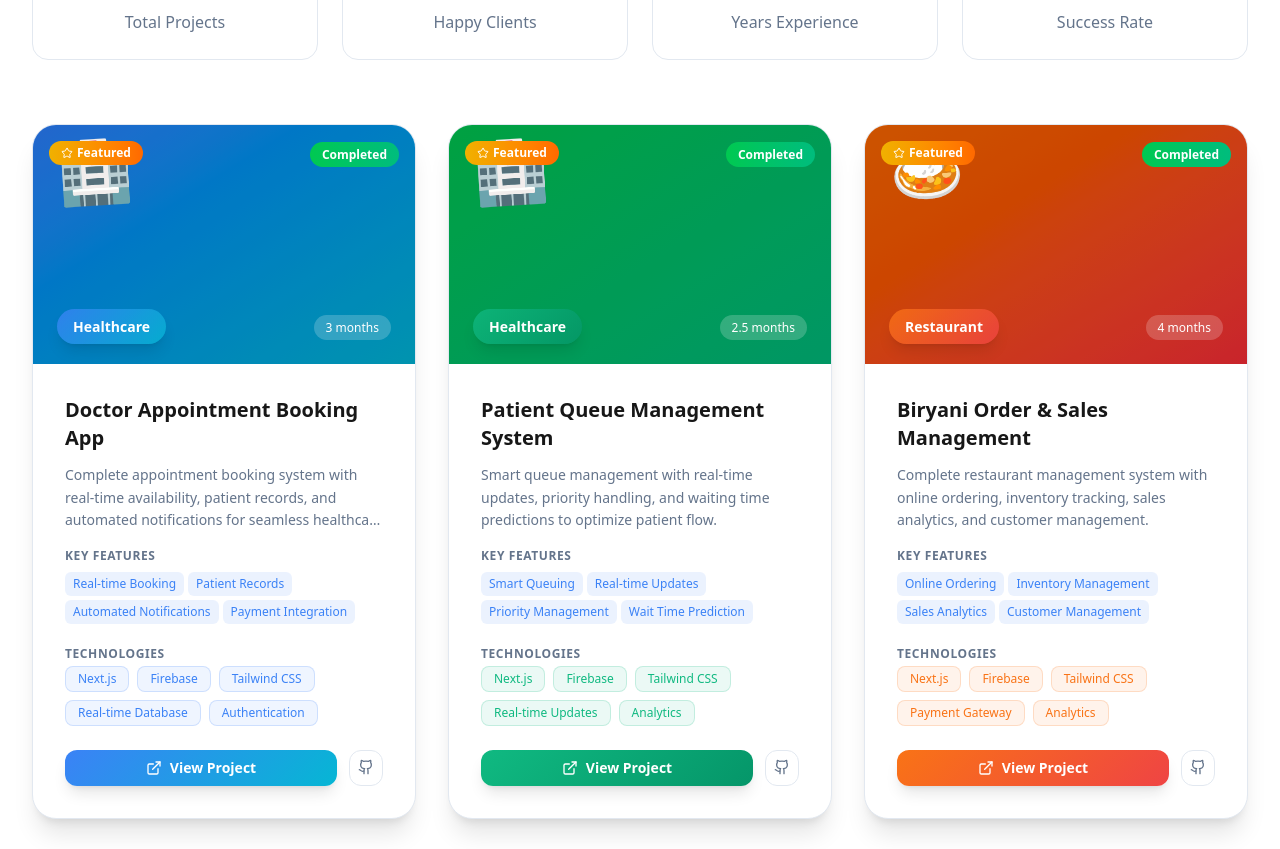
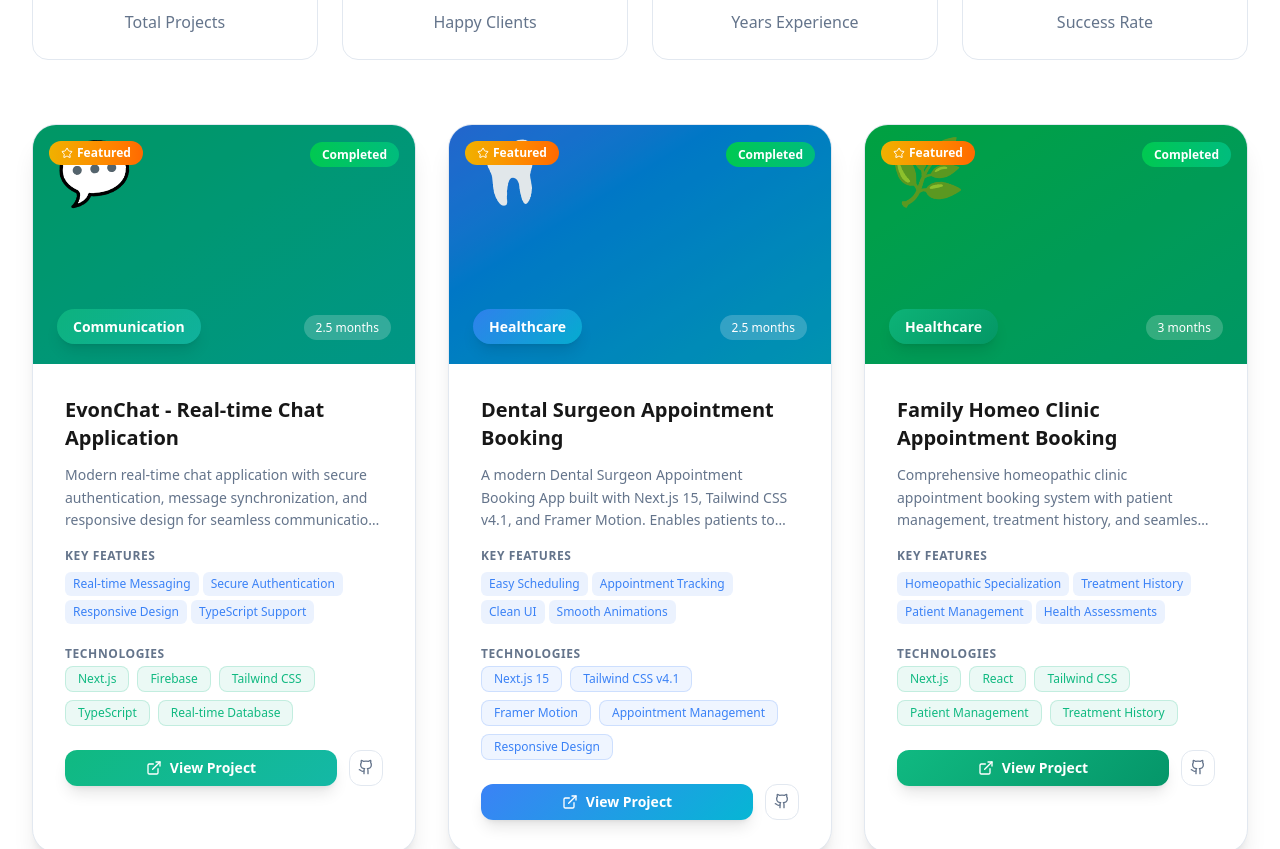
Before and after one commit to BasharatJS/basharat-software-engineer-portfolio, a Next.js app: page /projects in a window 1280 px wide. Shown: the part 520-1369 px from the top of the page. Built offline with nearby package versions, Linux system fonts and the light colour scheme.

Commit message:
add new projects

```diff
--- a/src/components/projects/ProjectsPortfolio.tsx
+++ b/src/components/projects/ProjectsPortfolio.tsx
@@ -40,26 +40,60 @@ export default function ProjectsPortfolio() {
   }
 
   const projects = [
-    // Featured Projects (First 3)
+    // Featured Projects (First 4)
     {
       id: 1,
-      title: 'Doctor Appointment Booking App',
-      category: 'Healthcare',
+      title: 'EvonChat - Real-time Chat Application',
+      category: 'Communication',
       type: 'Featured',
-      description: 'Complete appointment booking system with real-time availability, patient records, and automated notifications for seamless healthcare management.',
-      fullDescription: 'A comprehensive healthcare management system that revolutionizes how patients book appointments and how doctors manage their practice. Features include real-time scheduling, patient history tracking, automated reminders, and integrated payment processing.',
-      image: 'from-blue-500 to-cyan-500',
-      tech: ['Next.js', 'Firebase', 'Tailwind CSS', 'Real-time Database', 'Authentication'],
-      gradientFrom: '#3b82f6',
-      gradientTo: '#06b6d4',
-      icon: '🏥',
+      description: 'Modern real-time chat application with secure authentication, message synchronization, and responsive design for seamless communication experience.',
+      fullDescription: 'A sophisticated real-time chat application built with modern web technologies. Features secure Firebase authentication, real-time message synchronization, responsive design, and intuitive user interface for seamless communication.',
+      image: 'from-emerald-500 to-teal-500',
+      tech: ['Next.js', 'Firebase', 'Tailwind CSS', 'TypeScript', 'Real-time Database'],
+      gradientFrom: '#10b981',
+      gradientTo: '#14b8a6',
+      icon: '💬',
       status: 'Completed',
-      duration: '3 months',
-      link: 'https://dental-surgeon-appointment-booking.vercel.app/',
-      features: ['Real-time Booking', 'Patient Records', 'Automated Notifications', 'Payment Integration'],
+      duration: '2.5 months',
+      link: 'https://evon-chat-app.vercel.app/auth/login',
+      features: ['Real-time Messaging', 'Secure Authentication', 'Responsive Design', 'TypeScript Support'],
     },
     {
       id: 2,
+      title: 'Dental Surgeon Appointment Booking',
+      category: 'Healthcare',
+      type: 'Featured',
+      description: 'A modern Dental Surgeon Appointment Booking App built with Next.js 15, Tailwind CSS v4.1, and Framer Motion. Enables patients to easily schedule, manage, and track appointments.',
+      fullDescription: 'A sophisticated dental appointment booking system featuring clean UI, smooth animations, and comprehensive appointment management. Patients can easily schedule appointments, track their booking history, and receive automated reminders for upcoming visits.',
+      image: 'from-blue-500 to-cyan-500',
+      tech: ['Next.js 15', 'Tailwind CSS v4.1', 'Framer Motion', 'Appointment Management', 'Responsive Design'],
+      gradientFrom: '#3b82f6',
+      gradientTo: '#06b6d4',
+      icon: '🦷',
+      status: 'Completed',
+      duration: '2.5 months',
+      link: 'https://dental-surgeon-appointment-booking.vercel.app/',
+      features: ['Easy Scheduling', 'Appointment Tracking', 'Clean UI', 'Smooth Animations'],
+    },
+    {
+      id: 3,
+      title: 'Family Homeo Clinic Appointment Booking',
+      category: 'Healthcare',
+      type: 'Featured',
+      description: 'Comprehensive homeopathic clinic appointment booking system with patient management, treatment history, and seamless appointment scheduling for holistic healthcare.',
+      fullDescription: 'A specialized appointment booking system designed for homeopathic clinics, featuring patient treatment history, holistic health assessments, and integrated appointment management for comprehensive homeopathic care.',
+      image: 'from-green-500 to-emerald-500',
+      tech: ['Next.js', 'React', 'Tailwind CSS', 'Patient Management', 'Treatment History'],
+      gradientFrom: '#10b981',
+      gradientTo: '#059669',
+      icon: '🌿',
+      status: 'Completed',
+      duration: '3 months',
+      link: 'https://homoe-clinic-appointment-booking-ap.vercel.app/',
+      features: ['Homeopathic Specialization', 'Treatment History', 'Patient Management', 'Health Assessments'],
+    },
+    {
+      id: 4,
       title: 'Patient Queue Management System',
       category: 'Healthcare',
       type: 'Featured',
@@ -76,7 +110,7 @@ export default function ProjectsPortfolio() {
       features: ['Smart Queuing', 'Real-time Updates', 'Priority Management', 'Wait Time Prediction'],
     },
     {
-      id: 3,
+      id: 5,
       title: 'Biryani Order & Sales Management',
       category: 'Restaurant',
       type: 'Featured',
@@ -94,7 +128,7 @@ export default function ProjectsPortfolio() {
     },
     // Additional Projects
     {
-      id: 4,
+      id: 6,
       title: 'Moon Shine Interiors',
       category: 'Interior Design',
       type: 'Business Website',
@@ -111,7 +145,7 @@ export default function ProjectsPortfolio() {
       features: ['Luxury Portfolio', 'Smooth Animations', 'Responsive Design', 'Client Gallery'],
     },
     {
-      id: 5,
+      id: 7,
       title: 'Bengal Label Manufacturing',
       category: 'Manufacturing',
       type: 'Corporate Website',
@@ -128,7 +162,7 @@ export default function ProjectsPortfolio() {
       features: ['Product Catalog', 'Manufacturing Process', 'Google Maps Integration', 'Responsive Design'],
     },
     {
-      id: 6,
+      id: 8,
       title: 'Evonnexis - Web & Mobile Development',
       category: 'Software Company',
       type: 'Company Website',
@@ -145,7 +179,7 @@ export default function ProjectsPortfolio() {
       features: ['Service Showcase', 'Technology Portfolio', 'Team Profiles', 'Client Testimonials'],
     },
     {
-      id: 7,
+      id: 9,
       title: 'Om Vatika Guest House - Banquet Booking',
       category: 'Hospitality',
       type: 'Booking System',
@@ -162,7 +196,7 @@ export default function ProjectsPortfolio() {
       features: ['Availability Check', 'Banquet Details', 'Booking Inquiries', 'Mobile-First Design'],
     },
     {
-      id: 8,
+      id: 10,
       title: 'Dayprise - Social Network App',
       category: 'Social Media',
       type: 'Mobile Application',
@@ -251,7 +285,7 @@ export default function ProjectsPortfolio() {
           className="grid grid-cols-1 md:grid-cols-4 gap-6 mb-16"
         >
           {[
-            { icon: <Code className="h-6 w-6" />, number: '8', label: 'Total Projects', color: 'from-blue-600 to-cyan-600' },
+            { icon: <Code className="h-6 w-6" />, number: '10', label: 'Total Projects', color: 'from-blue-600 to-cyan-600' },
             { icon: <Users className="h-6 w-6" />, number: '15+', label: 'Happy Clients', color: 'from-purple-600 to-pink-600' },
             { icon: <Calendar className="h-6 w-6" />, number: '4', label: 'Years Experience', color: 'from-green-600 to-emerald-600' },
             { icon: <Award className="h-6 w-6" />, number: '100%', label: 'Success Rate', color: 'from-orange-600 to-red-600' },
```
